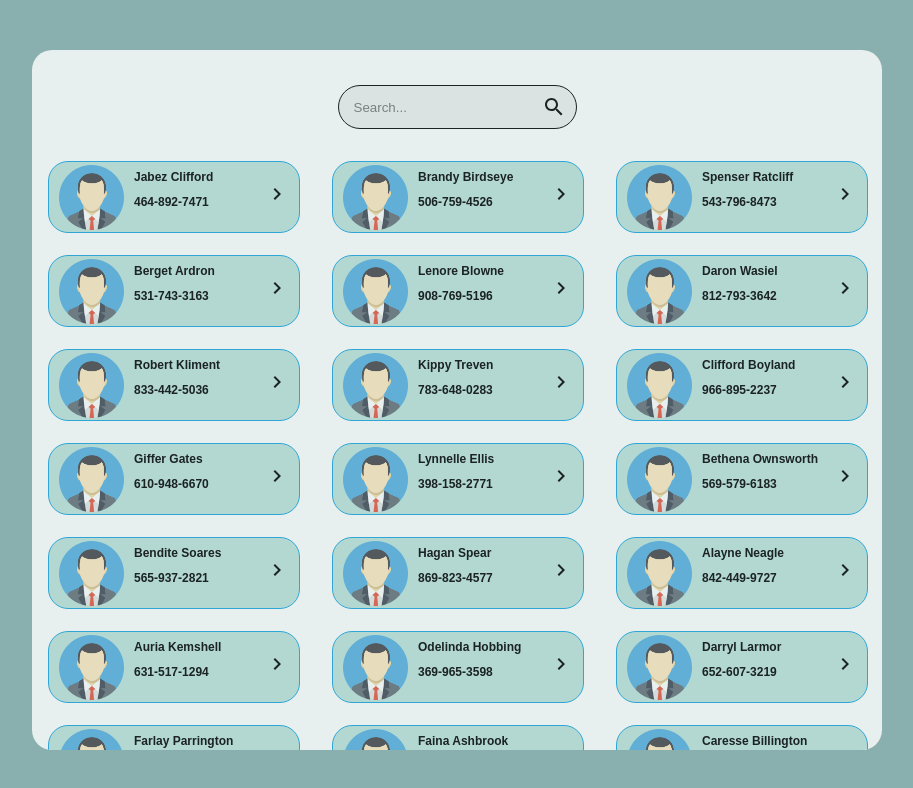
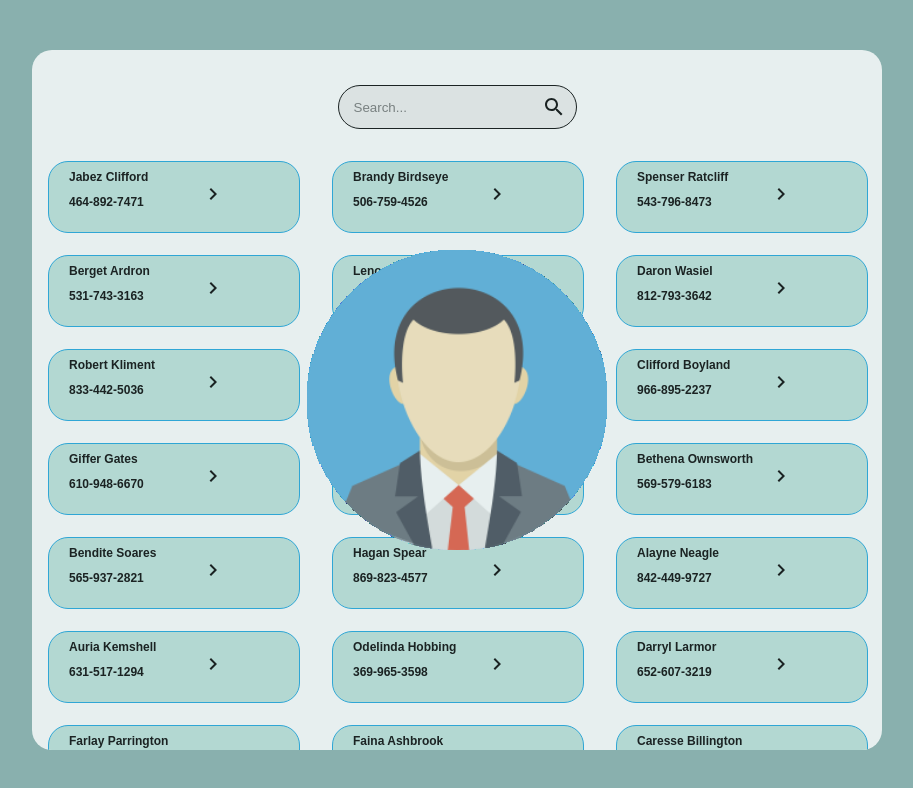
Before and after one commit to Estebanadm/Contact_Web_App, a React (Create React App) app: page / in a window 1280 px wide. Shown: the top 788 px of the page, without its empty margins (183-1096 px from the left). Built offline with nearby package versions, Linux system fonts and the light colour scheme.

Commit message:
Adding routing and creating contactInfo screen

```diff
--- a/package.json
+++ b/package.json
@@ -7,14 +7,17 @@
     "@emotion/styled": "^11.9.3",
     "@mui/icons-material": "^5.8.4",
     "@mui/material": "^5.8.4",
+    "@reduxjs/toolkit": "^1.8.2",
     "@testing-library/jest-dom": "^5.16.4",
     "@testing-library/react": "^13.3.0",
     "@testing-library/user-event": "^13.5.0",
     "react": "^18.2.0",
     "react-dom": "^18.2.0",
     "react-redux": "^8.0.2",
+    "react-router-dom": "^6.3.0",
     "react-scripts": "^2.1.8",
     "redux": "^4.2.0",
+    "redux-persist": "^6.0.0",
     "web-vitals": "^2.1.4"
   },
   "scripts": {
--- a/src/App.css
+++ b/src/App.css
@@ -20,31 +20,6 @@
   opacity: 0.8;
   flexDirection:'row';
 }
-.headerContainer{
-  display: 'flex';
-  position:'relative';
-  height: 100px;
-  width: 100%;
-  align-items: center;
-  justify-content: center;
-  border-top-left-radius: 20px;
-  border-top-right-radius: 20px;
-  overflow: hidden;
-}
-.contactsContainer{
-  poisition:relative;
-  height: 600px;
-  display: grid;
-  grid-template-columns:1fr 1fr 1fr;
-  overflow-y: scroll;
-  border-bottom-left-radius: 20px;
-  border-bottom-right-radius: 20px;
-}
-button {
-  background: transparent;
-  border: none !important;
-}
-
 
 ::-webkit-scrollbar {
   width: 0px;
--- a/src/App.js
+++ b/src/App.js
@@ -4,47 +4,32 @@ import React, { useEffect, Fragment, useState } from 'react'
 import data from './Assets/Data/MOCK_DATA.json'
 import Box from '@mui/material/Box'
 import SearchBar from './components/SearchBar/SearchBar';
-import { bindActionCreators } from 'redux';
-import { connect } from 'react-redux';
-import * as contactActions from './actions/contactActions';
 import ContactCard from './components/ContactCard/ContactCard';
 import { useSelector, useDispatch } from 'react-redux';
 import { setContacts } from './actions/contactActions';
+import ContactInfo from './screens/contactInfo';
+import ContactList from './screens/contactList';
+import {
+  BrowserRouter as Router,
+  Route,
+  Routes,
+  Link,
+  useNavigate,
+} from "react-router-dom";
+
 
 function App () {
-  const dispatch = useDispatch();
-  const contacts = useSelector(state => state.contactsReducer[0])||[];
-  const [loading,setLoading] = useState(false)
-  const getData = () => data
-  useEffect(() => {
-    setLoading(true)
-    if(!contacts||contacts.length === 0){
-      dispatch(setContacts(getData()))
-    }
-    setLoading(false)
-  }, [])
-  console.log(contacts);
   return (
       <div >
         <style>{'body {background-color:#89B0AE'}</style>
         <div className={'container'}>
           <Box className={'boxContainer'}>
-          <div className={'headerContainer'}>
-              <SearchBar/>
-
-          </div>
-          <div className={'contactsContainer'}>
-              {contacts.length > 0 && data.map((contact, index) => {
-                return(
-                  <Fragment key={index}>
-                    <button >
-                      <ContactCard firstName={contact.first_name} lastName={contact.last_name} phoneNumber={contact.phoneNumber} id={index}/>
-                    </button>
-                  </Fragment>
-                )
-              })}
-
-          </div>
+            <Routes>
+            <Route path="/" element={<ContactList/>}/>
+              <Route path="/ContactInfo" element={<ContactInfo/>}>
+                <Route path=":contactId" element={<ContactInfo/>}/>
+              </Route>
+            </Routes>
           </Box>
         </div>
       </div>
--- a/src/components/ContactCard/ContactCard.js
+++ b/src/components/ContactCard/ContactCard.js
@@ -5,10 +5,7 @@ import logo from '../../Assets/Images/Profile-1.png';
 import ChevronRightIcon from '@mui/icons-material/ChevronRight';
 
 
-function ContactCard({firstName,lastName,phoneNumber, id}) {
-    const onContactClick = () => {
-      console.log("Contact Card Clicked")
-    }
+function ContactCard({firstName,lastName,phoneNumber, onContactClick}) {
     const contactName=`${firstName} ${lastName}`;
     const phone=phoneNumber.replace(/(\d{3})(\d{3})(\d{4})/, "($1) $2-$3");
     return(
--- a/src/index.js
+++ b/src/index.js
@@ -5,6 +5,7 @@ import App from './App';
 import { Provider } from 'react-redux';
 import { createStore } from 'redux';
 import rootReducer from './reducers';
+import {BrowserRouter as Router} from 'react-router-dom';
 
 
 //Store
@@ -14,6 +15,8 @@ let appStore=createStore(rootReducer, window.__REDUX_DEVTOOLS_EXTENSION__ && win
 const root = ReactDOM.createRoot(document.getElementById('root'));
 root.render(
   <Provider store={appStore}>
-    <App />
+    <Router>
+      <App />
+    </Router>
   </Provider>
 );
--- /dev/null
+++ b/src/screens/contactInfo.css
@@ -0,0 +1,48 @@
+.container{
+  display: 'flex';
+  justify-content:'center';
+  align-items:'center';
+  height: '100vh';
+}
+.pictureContainer{
+    display: 'flex';
+    position:absolute;
+    height: 50%;
+    width: 100%;
+    align-items: center;
+    justify-content: center;
+    border-top-left-radius: 20px;
+    border-top-right-radius: 20px;
+    background-color: #E35D6A;
+  }
+.profilePicture{
+    display: 'flex';
+    position:absolute;
+    width:300px;
+    height:300px;
+    margin:auto;
+    top:0;
+    bottom:0;
+    left:0;
+    right:0;
+}
+  .contactsContainer{
+    poisition:relative;
+    height: 600px;
+    display: grid;
+    grid-template-columns:1fr 1fr 1fr;
+    overflow-y: scroll;
+    border-bottom-left-radius: 20px;
+    border-bottom-right-radius: 20px;
+  }
+  button {
+    background: transparent;
+    border: none !important;
+  }
+
+
+  ::-webkit-scrollbar {
+    width: 0px;
+    background: transparent; /* make scrollbar transparent */
+    padding: 0px;
+  }
--- /dev/null
+++ b/src/screens/contactInfo.js
@@ -0,0 +1,40 @@
+import React ,{useEffect,useState}from "react";
+import './contactInfo.css';
+import SearchBar from "../components/SearchBar/SearchBar";
+import ContactCard from "../components/ContactCard/ContactCard";
+import { useSelector, useDispatch } from 'react-redux';
+import { useParams } from "react-router-dom";
+import data from '../Assets/Data/MOCK_DATA.json';
+import { setContacts } from '../actions/contactActions';
+import logo from '../Assets/Images/Profile-1.png';
+
+
+
+export default function ContactInfo() {
+    const { contactId } = useParams();
+    const contact=useSelector(state => state.contactsReducer[0]&&state.contactsReducer[0].filter((contact,index)=>{
+        console.log(contactId)
+        console.log(contact,index)
+        return index===parseInt(contactId)}))||[];
+    console.log(contact);
+    const dispatch = useDispatch();
+  const contacts = useSelector(state => state.contactsReducer[0])||[];
+  const [loading,setLoading] = useState(false)
+  const getData = () => data
+  useEffect(() => {
+    setLoading(true)
+    if(!contacts||contacts.length === 0){
+      dispatch(setContacts(getData()))
+    }
+    setLoading(false)
+  }, [])
+  return(
+    <React.Fragment>
+        <div className="container">
+            <div className={"pictureContainer"}>
+                <img src={logo} className={"profilePicture"}/>
+            </div>
+        </div>
+    </React.Fragment>
+  )
+}
--- /dev/null
+++ b/src/screens/contactList.css
@@ -0,0 +1,54 @@
+.container{
+    display: 'flex';
+    justify-content:'center';
+    align-items:'center';
+    height: '100vh';
+
+  }
+  .boxContainer {
+    position: absolute;
+    width: 850px;
+    height: 700px;
+    mix-blend-mode: normal;
+    background-color: #FFFFFF;
+    border-radius: 20px;
+    margin: auto;
+    top:0;
+    bottom:0;
+    left:0;
+    right:0;
+    opacity: 0.8;
+    flexDirection:'row';
+  }
+  .headerContainer{
+    display: 'flex';
+    position:'relative';
+    height: 100px;
+    width: 100%;
+    align-items: center;
+    justify-content: center;
+    border-top-left-radius: 20px;
+    border-top-right-radius: 20px;
+    overflow: hidden;
+  }
+  .contactsContainer{
+    poisition:relative;
+    height: 600px;
+    display: grid;
+    grid-template-columns:1fr 1fr 1fr;
+    overflow-y: scroll;
+    border-bottom-left-radius: 20px;
+    border-bottom-right-radius: 20px;
+  }
+  button {
+    background: transparent;
+    border: none !important;
+    text-decoration: none;
+  }
+
+
+  ::-webkit-scrollbar {
+    width: 0px;
+    background: transparent; /* make scrollbar transparent */
+    padding: 0px;
+  }
--- /dev/null
+++ b/src/screens/contactList.js
@@ -0,0 +1,64 @@
+import './contactList.css'
+import React, { useEffect, Fragment, useState } from 'react'
+import data from '../Assets/Data/MOCK_DATA.json'
+import Box from '@mui/material/Box'
+import SearchBar from '../components/SearchBar/SearchBar';
+import ContactCard from '../components/ContactCard/ContactCard';
+import { useSelector, useDispatch } from 'react-redux';
+import { setContacts } from '../actions/contactActions';
+import {
+  BrowserRouter as Router,
+  Route,
+  Routes,
+  Link,
+  useNavigate,
+} from "react-router-dom";
+
+
+function ContactList() {
+  let navigate = useNavigate();
+  const navigateToContactInfo = (index) => {
+    navigate(`/contactInfo/${index}`);
+  };
+  const dispatch = useDispatch();
+  const contacts = useSelector(state => state.contactsReducer[0])||[];
+  const [loading,setLoading] = useState(false)
+  const getData = () => data
+  useEffect(() => {
+    setLoading(true)
+    if(!contacts||contacts.length === 0){
+      dispatch(setContacts(getData()))
+    }
+    setLoading(false)
+  }, [])
+  console.log(contacts);
+  return (
+      <div >
+        <style>{'body {background-color:#89B0AE'}</style>
+            <div className={'headerContainer'}>
+                <SearchBar/>
+            </div>
+            <div className={'contactsContainer'}>
+                {contacts.length > 0 && data.map((contact, index) => {
+                  return(
+                    <Fragment key={index}>
+                      <button >
+                        <ContactCard
+                          firstName={contact.first_name}
+                          lastName={contact.last_name}
+                          phoneNumber={contact.phoneNumber}
+                          id={index}
+                          onContactClick={()=>{
+                            navigateToContactInfo(index)
+                          }}
+                        />
+                      </button>
+                    </Fragment>
+                  )
+                })}
+            </div>
+      </div>
+  )
+}
+
+export default ContactList;
```
Also changed, not shown: 1 other file (tests, documents, lock files or other folders). Lines whose indentation alone changed are shown as unchanged.
